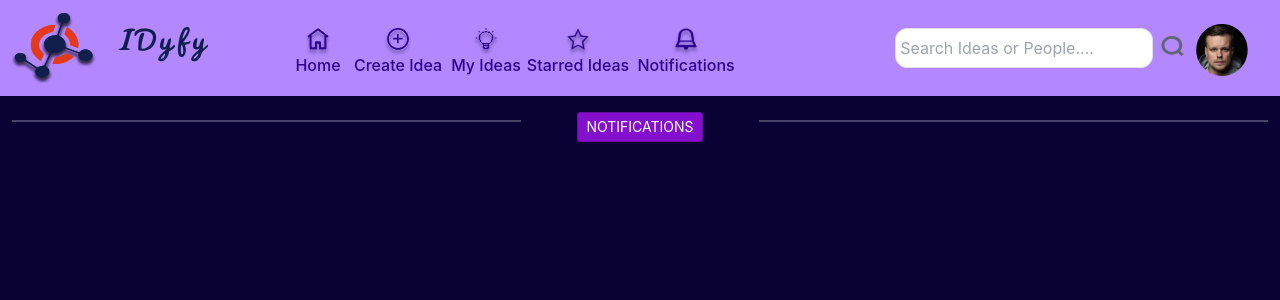
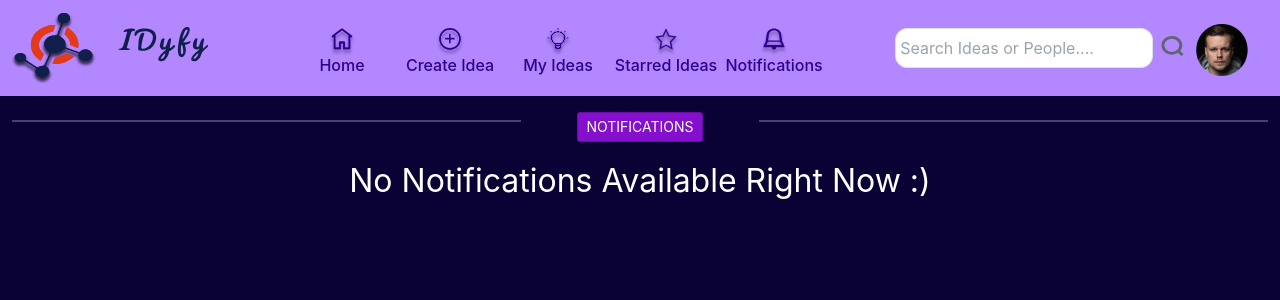
Before and after one commit to srinivass2000/IDyfy, a React (Create React App) app in the folder client/: page /notification in a window 1280 px wide. Shown: the top 300 px of the page. Built offline with nearby package versions, Linux system fonts and the light colour scheme; sample sign-in values are in the browser's storage.

Commit message:
bug fixes(not really wanted 100th commit to be mine :) )

```diff
--- a/client/src/components/Navbar/navbar.js
+++ b/client/src/components/Navbar/navbar.js
@@ -70,7 +70,7 @@ const Navbar = () => {
               <ul className="navbar-nav me-auto mb-2 mb-lg-0">
                 <li className="nav-item">
                   <Link className="links home" to="/feed">
-                    <div className="flex justify-center pt-2 pr-4 pl-4">
+                    <div className="flex justify-center pt-2 pr-10 pl-10">
                       <img className="icon" src={home} alt="home" />
                     </div>
                     <div>
@@ -80,7 +80,7 @@ const Navbar = () => {
                 </li>
                 <li className="nav-item">
                   <Link className="links" to="/createIdea">
-                    <div className="flex justify-center  pt-2 pr-6 pl-6 mr-3 ml-3">
+                    <div className="flex justify-center  pt-2 pr-10 pl-10">
                       <img src={new_idea} alt="Create Idea" />
                     </div>
                     <div>
@@ -90,7 +90,7 @@ const Navbar = () => {
                 </li>
                 <li className="nav-item">
                   <Link className="links" to="/myideas">
-                    <div className="flex justify-center  pt-2 pr-6 pl-6">
+                    <div className="flex justify-center  pt-2 pr-10 pl-10">
                       <img src={my_idea} alt="My Ideas" />
                     </div>
                     <div>
--- a/client/src/components/Notification/notification.js
+++ b/client/src/components/Notification/notification.js
@@ -25,6 +25,9 @@ const Notification = () => {
           />
         </div>
       </div>
+      <div className="row">
+        <h1 style={{color:"white",fontSize:"2rem"}}>No Notifications Available Right Now :)</h1>
+      </div>
     </div>
   );
 };
```
